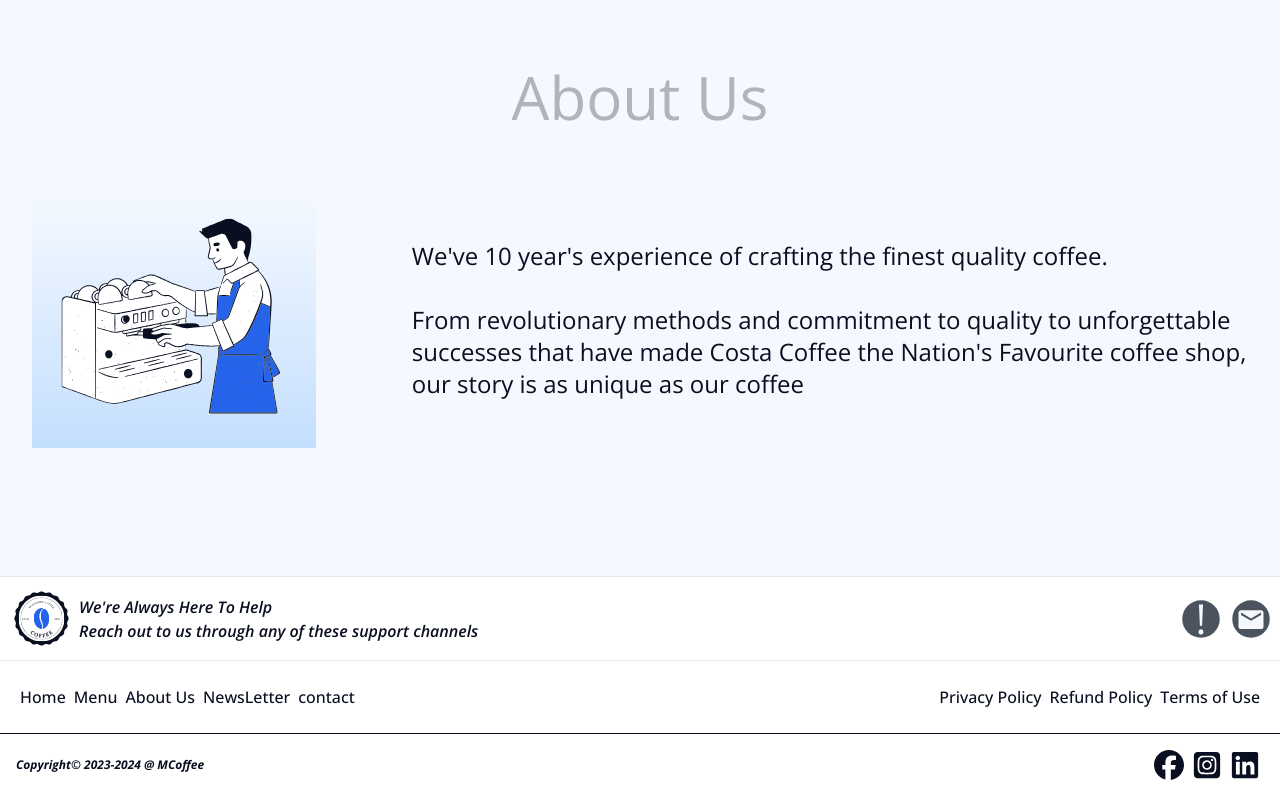
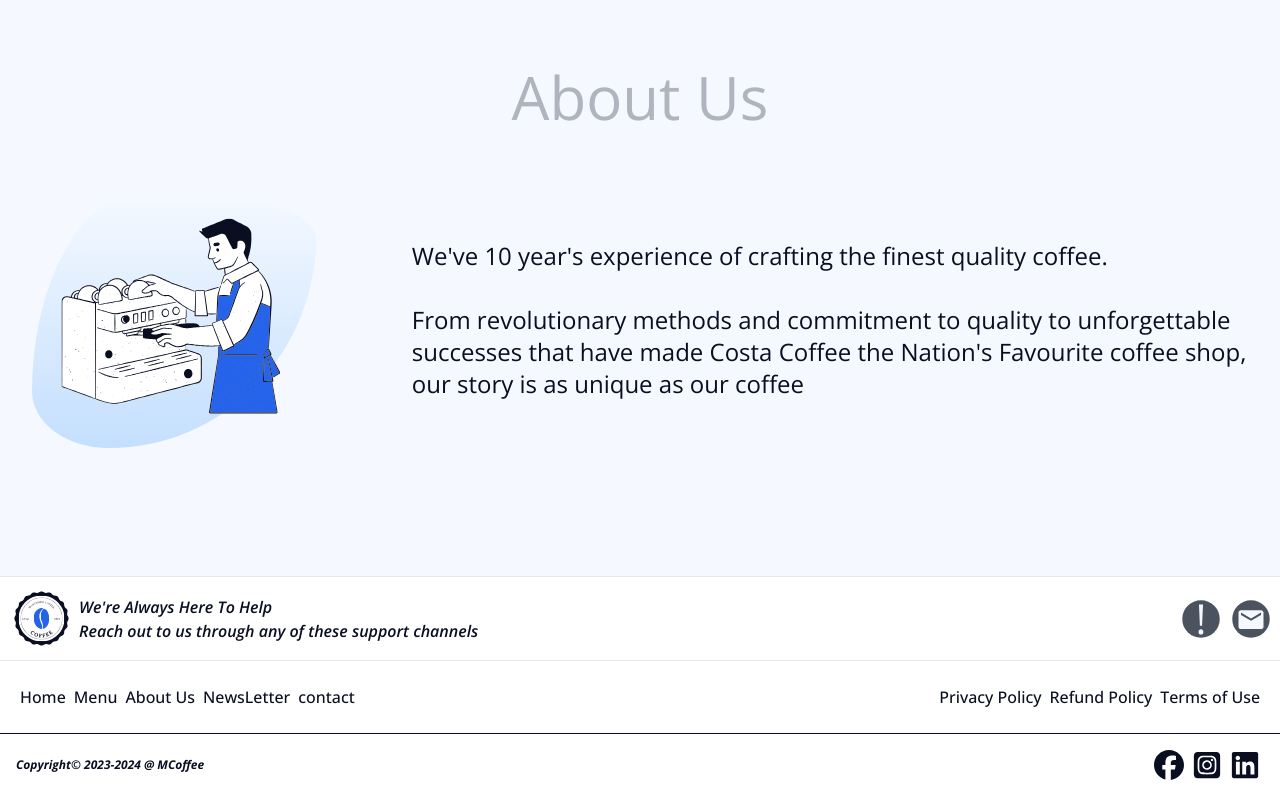
Before and after one commit to imohammedhamed/MCoffee, a Next.js app: page / in a window 1280 px wide. Shown: the part 2320-3120 px from the top of the page. Built offline with nearby package versions, Linux system fonts and the light colour scheme.

Commit message:
add a BORDER-RADIUS for The about section img

```diff
--- a/app/globals.css
+++ b/app/globals.css
@@ -51,6 +51,9 @@
     --ring: 224.3 76.3% 48%;
   }
 }
+.FANCY-BORDER-RADIUS{
+  border-radius: 40% 60% 73% 27% / 78% 18% 82% 22%   ;
+}
 
 
 * {
```
